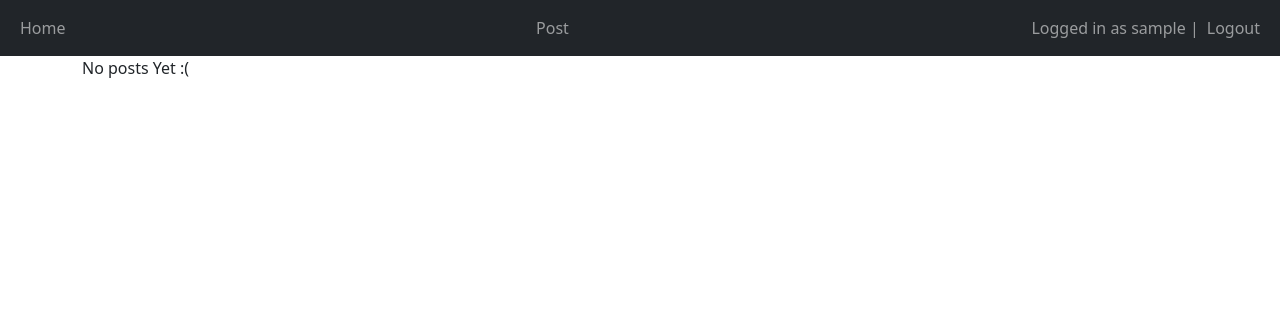
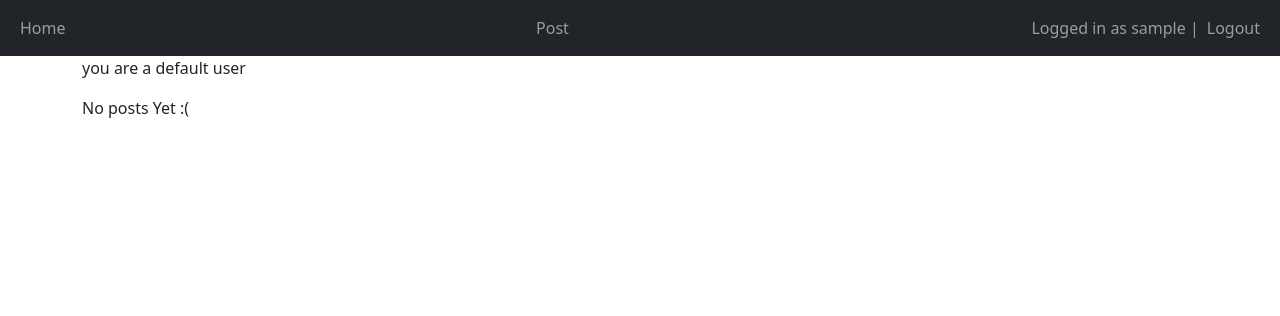
Before and after one commit to Dannysesi/DAUM, a Django app: page / in a window 1280 px wide. Shown: the top 316 px of the page. Run offline with Django 4.2, Linux system fonts and the light colour scheme; the visitor is signed in with stand-in values (Sample User, id 1).

Commit message:
home template modification

```diff
--- a/UserM/templates/UserM/home.html
+++ b/UserM/templates/UserM/home.html
@@ -1,6 +1,11 @@
 {% extends "base.html" %}
 {% block title %}Home Page{% endblock %}
 {% block content %}
+    {% if user.group == default %}
+    <p>you are a default user</p>
+    {% else %}
+    <p>you are a mod user</p>
+    {% endif %}
     {% for post in posts %}
     <div class="card mt-2">
         <div class="card-header"><strong>@{{ post.author.username }}</strong></div>
@@ -10,12 +15,15 @@
                 <p>{{ post.description }}</p>
             </div>
             <div>
-                {% if user == post.author %}
-                    <form method="post">
+                <form method="post">
+                    {% if user == post.author or perms.UserM.delete_post %}
                         {% csrf_token %}
                         <button type="submit" class="btn btn-danger" name="post-id" value="{{post.id}}">Delete</button>
-                    </form>
-                {% endif %}
+                        {% endif %}
+                        {% if user.is_staff %}
+                        <button type="submit" class="btn btn-warning" name="user-id" value="{{post.author.id}}">Ban User</button>
+                        {% endif %}
+                </form>
             </div>
             <div class="card-footer text-muted">{{ post.created_at }}</div>
         </div>
```
